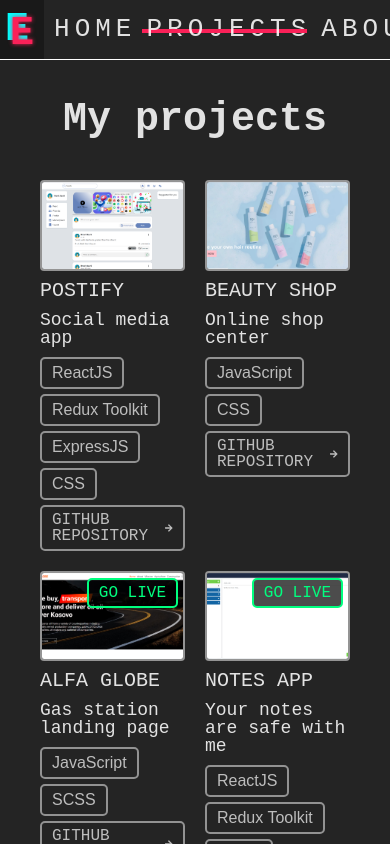
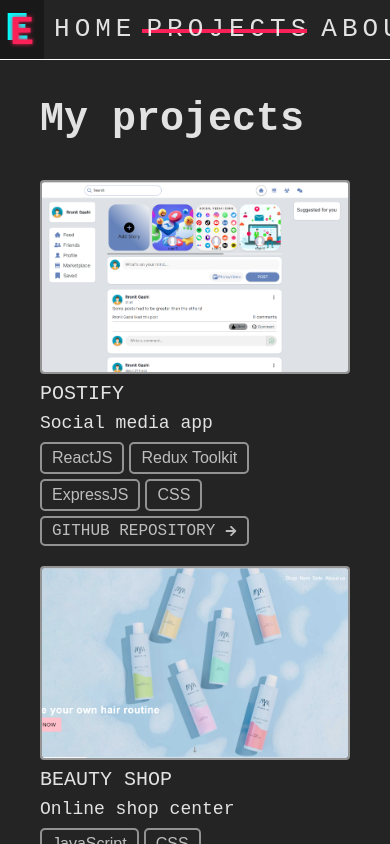
Before and after one commit to endritbejta/my-portfolio, a React (Vite) app: page /projects in a window 390 px wide. Shown: the top 844 px of the page. Built offline with nearby package versions, Linux system fonts and the light colour scheme.

Commit message:
added media queries to projectHolder

```diff
--- a/src/pages/Project.module.css
+++ b/src/pages/Project.module.css
@@ -25,3 +25,13 @@
   grid-template-rows: auto;
   gap: 20px;
 }
+
+@media (max-width: 710px) {
+  .Project {
+    text-align: start;
+  }
+
+  .projectsHolder {
+    grid-template-columns: 1fr;
+  }
+}
```
